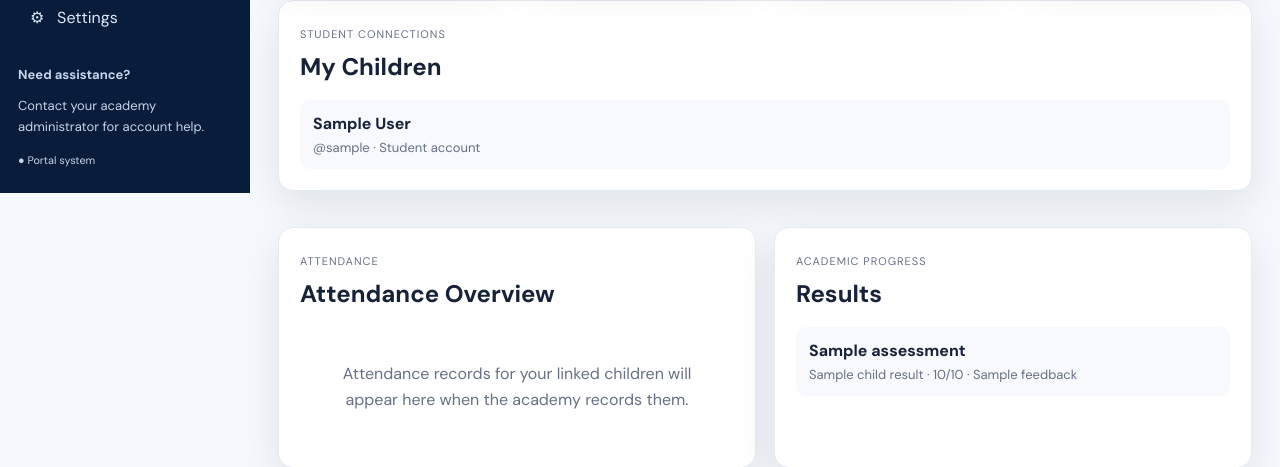
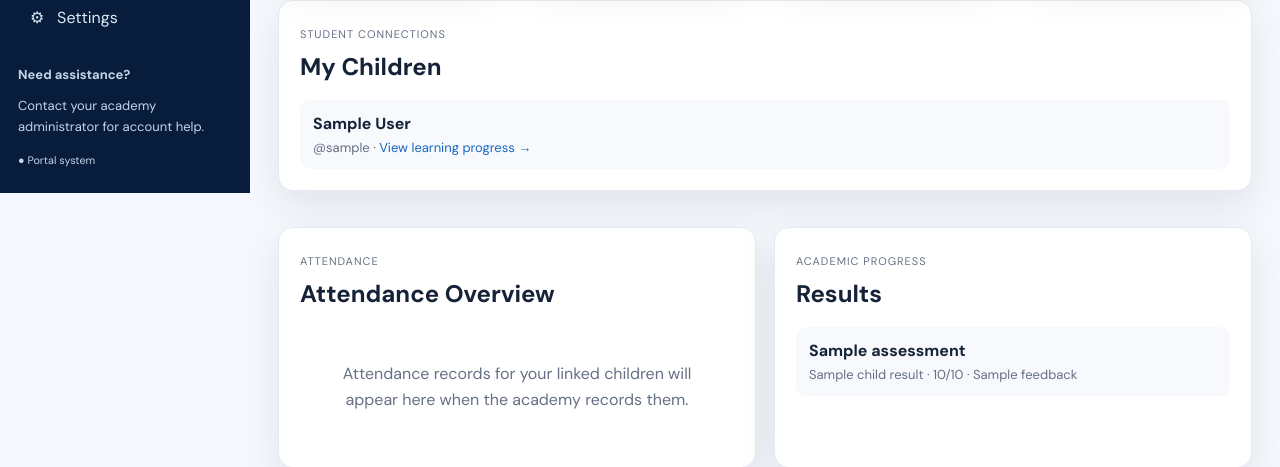
Before and after one commit to fadilu439/areej-virtual-islamic-academy, a Flask app: template templates/parent.html in a window 1280 px wide. Shown: the part 607-1074 px from the top of the page. Run offline with Flask 3, Linux system fonts and the light colour scheme; the template is opened without the code that fills it: most values are stand-ins (such as "Sample title", 1, 10 or a date in 2020).

Commit message:
Link parent portal to each linked child's progress

```diff
--- a/templates/parent.html
+++ b/templates/parent.html
@@ -18,7 +18,7 @@
 <section class="panel" id="children">
   <small>STUDENT CONNECTIONS</small>
   <h2>My Children</h2>
-  {% if children %}<div class="mini-list">{% for child in children %}<div><strong>{{ child.display_name }}</strong><span>@{{ child.username }} · Student account</span></div>{% endfor %}</div>{% else %}<div class="empty compact"><p>No student account is linked yet. Contact the academy administrator.</p></div>{% endif %}
+  {% if children %}<div class="mini-list">{% for child in children %}<div><strong>{{ child.display_name }}</strong><span>@{{ child.username }} · <a href="{{ url_for('parent_child_progress', student_id=child.id) }}">View learning progress →</a></span></div>{% endfor %}</div>{% else %}<div class="empty compact"><p>No student account is linked yet. Contact the academy administrator.</p></div>{% endif %}
 </section>
 
 <div class="columns">
```
